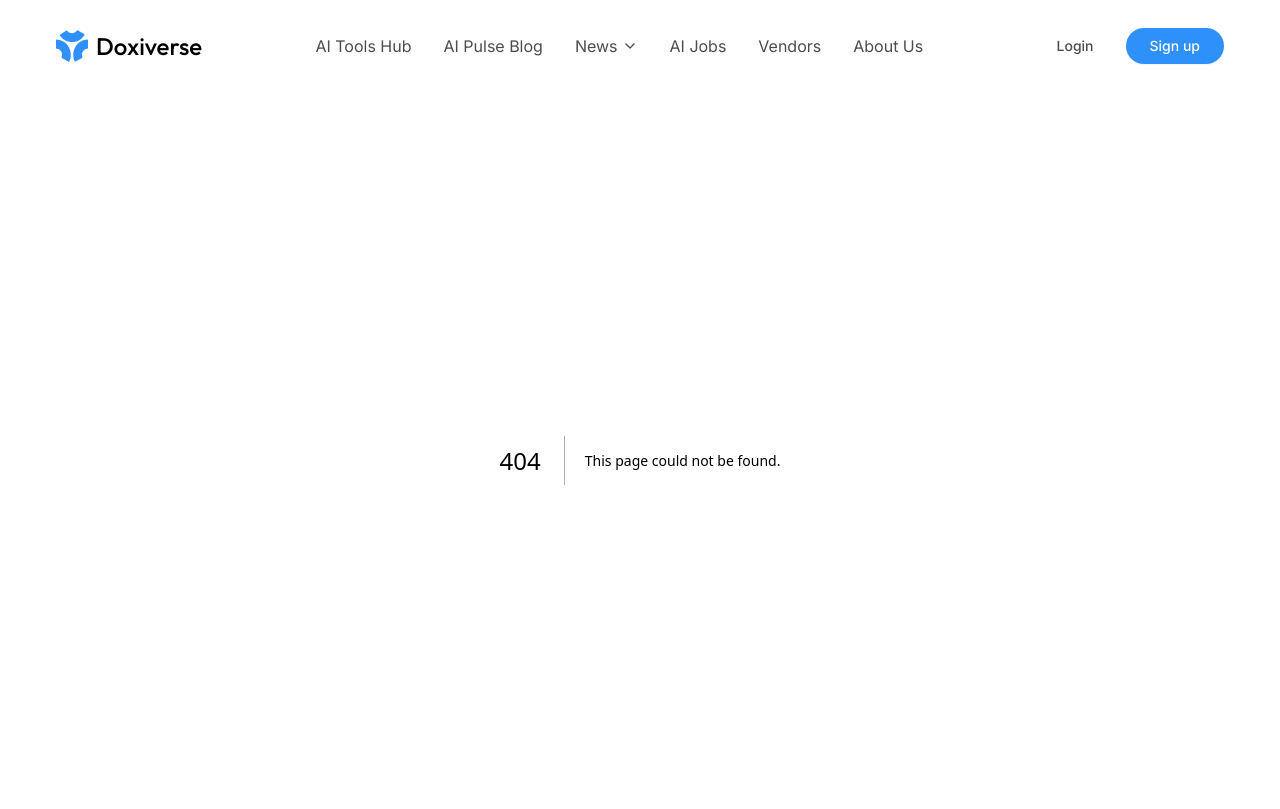
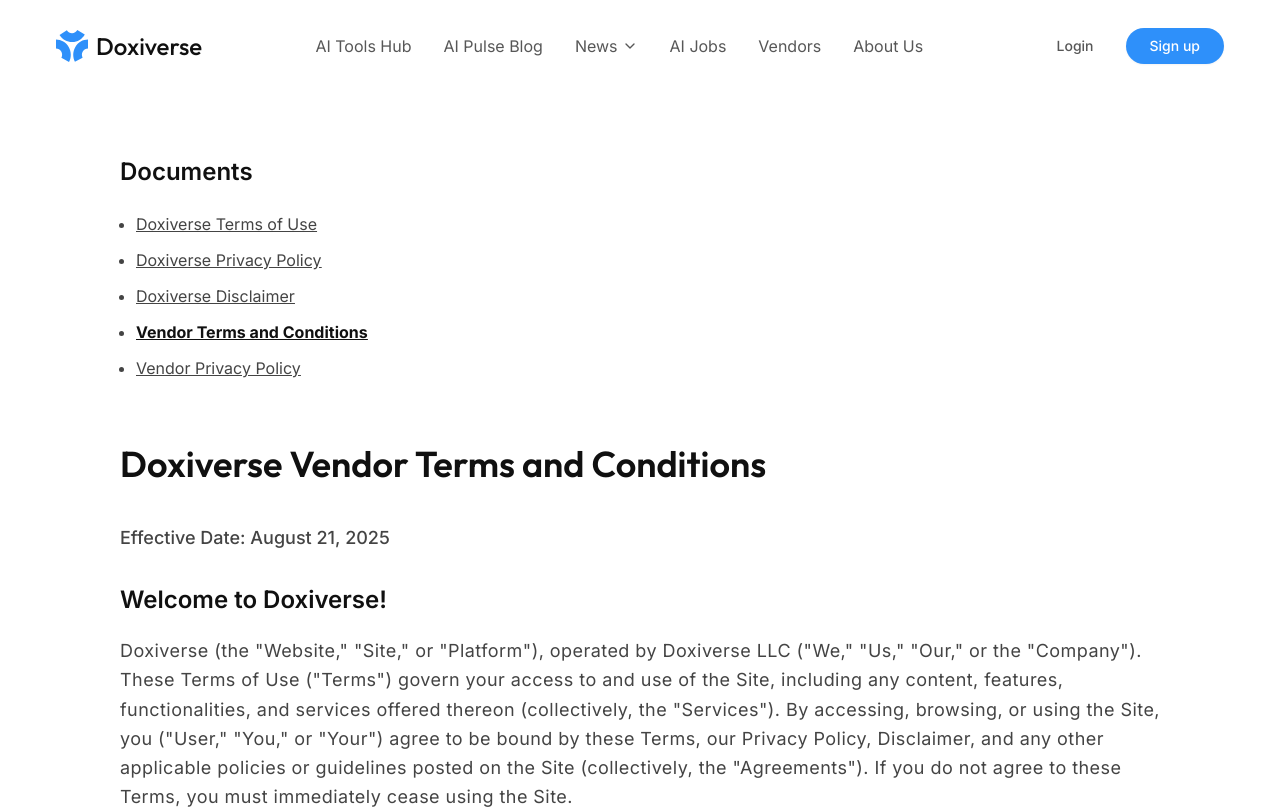
Before and after one commit to doxiversellc-create/front-end, a Next.js app: page /documents/vendor/terms in a window 1280 px wide. Before the commit this address had no page. Shown: the top 809 px of the page. Built offline with nearby package versions, Linux system fonts and the light colour scheme.

Commit message:
Add DocumentLayout and DocumentsNav components; create pages for terms of use, privacy policy, disclaimer, and vendor documents

```diff
--- /dev/null
+++ b/app/documents/_components/DocumentLayout.tsx
@@ -0,0 +1,28 @@
+import { ReactNode } from "react";
+import DocumentsNav from "./DocumentsNav";
+
+interface DocumentLayoutProps {
+  title: string;
+  effectiveDate?: string;
+  children: ReactNode;
+}
+
+export default function DocumentLayout({ title, effectiveDate, children }: DocumentLayoutProps) {
+  return (
+    <div className="w-full mx-auto px-4 lg:px-0 py-8 max-w-[1040px] mb-20">
+      <DocumentsNav />
+
+      <article className="prose prose-lg max-w-none space-y-6 lg:space-y-10">
+        <h1 className="text-2xl md:text-4xl font-outfit font-semibold">{title}</h1>
+
+        {effectiveDate && (
+          <div className="text-muted-foreground mb-8 text-md md:text-lg font-medium">
+            Effective Date: {effectiveDate}
+          </div>
+        )}
+
+        <div className="space-y-5">{children}</div>
+      </article>
+    </div>
+  );
+}
--- /dev/null
+++ b/app/documents/_components/DocumentsNav.tsx
@@ -0,0 +1,54 @@
+"use client";
+
+import Link from "next/link";
+import { usePathname } from "next/navigation";
+
+const documents = [
+  {
+    title: "Doxiverse Terms of Use",
+    href: "/documents/terms-of-use",
+  },
+  {
+    title: "Doxiverse Privacy Policy",
+    href: "/documents/privacy-policy",
+  },
+  {
+    title: "Doxiverse Disclaimer",
+    href: "/documents/disclaimer",
+  },
+  {
+    title: "Vendor Terms and Conditions",
+    href: "/documents/vendor/terms",
+  },
+  {
+    title: "Vendor Privacy Policy",
+    href: "/documents/vendor/privacy-policy",
+  },
+];
+
+export default function DocumentsNav() {
+  const pathname = usePathname();
+
+  return (
+    <nav className="my-16">
+      <h2 className="text-2xl font-semibold mb-7">Documents</h2>
+      <ul className="space-y-4 list-disc pl-4">
+        {documents.map(doc => (
+          <li
+            key={doc.href}
+            className="text-muted-foreground hover:text-foreground transition-all underline duration-300 hover:font-semibold"
+          >
+            <Link
+              href={doc.href}
+              className={`hover:text-foreground transition-colors block -mt-1 ${
+                pathname === doc.href ? "text-foreground font-bold" : "text-muted-foreground"
+              }`}
+            >
+              {doc.title}
+            </Link>
+          </li>
+        ))}
+      </ul>
+    </nav>
+  );
+}
--- /dev/null
+++ b/app/documents/disclaimer/page.tsx
@@ -0,0 +1,22 @@
+import DocumentLayout from "../_components/DocumentLayout";
+
+export default function page() {
+  return (
+    <DocumentLayout title="Doxiverse Disclaimer" effectiveDate="August 11, 2025">
+      <section className="space-y-5">
+        <h2 className="text-xl md:text-2xl font-semibold font-inter">Welcome to Doxiverse!</h2>
+        <p className="text-muted-foreground text-sm md:text-md lg:text-lg font-inter leading-relaxed tracking-wide">
+          Doxiverse (the &quot;Website,&quot; &quot;Site,&quot; or &quot;Platform&quot;), operated
+          by Doxiverse LLC (&quot;We,&quot; &quot;Us,&quot; &quot;Our,&quot; or the
+          &quot;Company&quot;). These Terms of Use (&quot;Terms&quot;) govern your access to and use
+          of the Site, including any content, features, functionalities, and services offered
+          thereon (collectively, the &quot;Services&quot;). By accessing, browsing, or using the
+          Site, you (&quot;User,&quot; &quot;You,&quot; or &quot;Your&quot;) agree to be bound by
+          these Terms, our Privacy Policy, Disclaimer, and any other applicable policies or
+          guidelines posted on the Site (collectively, the &quot;Agreements&quot;). If you do not
+          agree to these Terms, you must immediately cease using the Site.
+        </p>
+      </section>
+    </DocumentLayout>
+  );
+}
--- /dev/null
+++ b/app/documents/privacy-policy/page.tsx
@@ -0,0 +1,22 @@
+import DocumentLayout from "../_components/DocumentLayout";
+
+export default function page() {
+  return (
+    <DocumentLayout title="Doxiverse Privacy Policy" effectiveDate="August 11, 2025">
+      <section className="space-y-5">
+        <h2 className="text-xl md:text-2xl font-semibold font-inter">Welcome to Doxiverse!</h2>
+        <p className="text-muted-foreground text-sm md:text-md lg:text-lg font-inter leading-relaxed tracking-wide">
+          Doxiverse (the &quot;Website,&quot; &quot;Site,&quot; or &quot;Platform&quot;), operated
+          by Doxiverse LLC (&quot;We,&quot; &quot;Us,&quot; &quot;Our,&quot; or the
+          &quot;Company&quot;). These Terms of Use (&quot;Terms&quot;) govern your access to and use
+          of the Site, including any content, features, functionalities, and services offered
+          thereon (collectively, the &quot;Services&quot;). By accessing, browsing, or using the
+          Site, you (&quot;User,&quot; &quot;You,&quot; or &quot;Your&quot;) agree to be bound by
+          these Terms, our Privacy Policy, Disclaimer, and any other applicable policies or
+          guidelines posted on the Site (collectively, the &quot;Agreements&quot;). If you do not
+          agree to these Terms, you must immediately cease using the Site.
+        </p>
+      </section>
+    </DocumentLayout>
+  );
+}
--- /dev/null
+++ b/app/documents/terms-of-use/page.tsx
@@ -0,0 +1,22 @@
+import DocumentLayout from "../_components/DocumentLayout";
+
+export default function TermsOfUsePage() {
+  return (
+    <DocumentLayout title="Doxiverse Terms of Use" effectiveDate="August 13, 2025">
+      <section className="space-y-5">
+        <h2 className="text-xl md:text-2xl font-semibold font-inter">Welcome to Doxiverse!</h2>
+        <p className="text-muted-foreground text-sm md:text-md lg:text-lg font-inter leading-relaxed tracking-wide">
+          Doxiverse (the &quot;Website,&quot; &quot;Site,&quot; or &quot;Platform&quot;), operated
+          by Doxiverse LLC (&quot;We,&quot; &quot;Us,&quot; &quot;Our,&quot; or the
+          &quot;Company&quot;). These Terms of Use (&quot;Terms&quot;) govern your access to and use
+          of the Site, including any content, features, functionalities, and services offered
+          thereon (collectively, the &quot;Services&quot;). By accessing, browsing, or using the
+          Site, you (&quot;User,&quot; &quot;You,&quot; or &quot;Your&quot;) agree to be bound by
+          these Terms, our Privacy Policy, Disclaimer, and any other applicable policies or
+          guidelines posted on the Site (collectively, the &quot;Agreements&quot;). If you do not
+          agree to these Terms, you must immediately cease using the Site.
+        </p>
+      </section>
+    </DocumentLayout>
+  );
+}
--- /dev/null
+++ b/app/documents/vendor/privacy-policy/page.tsx
@@ -0,0 +1,23 @@
+import DocumentLayout from "../../_components/DocumentLayout";
+
+export default function page() {
+  return (
+    <DocumentLayout title="Doxiverse Vendor Privacy Policy" effectiveDate="August 21, 2025">
+      <section className="space-y-5">
+        <h2 className="text-xl md:text-2xl font-semibold font-inter">Welcome to Doxiverse!</h2>
+
+        <p className="text-muted-foreground text-sm md:text-md lg:text-lg font-inter leading-relaxed tracking-wide">
+          Doxiverse (the &quot;Website,&quot; &quot;Site,&quot; or &quot;Platform&quot;), operated
+          by Doxiverse LLC (&quot;We,&quot; &quot;Us,&quot; &quot;Our,&quot; or the
+          &quot;Company&quot;). These Terms of Use (&quot;Terms&quot;) govern your access to and use
+          of the Site, including any content, features, functionalities, and services offered
+          thereon (collectively, the &quot;Services&quot;). By accessing, browsing, or using the
+          Site, you (&quot;User,&quot; &quot;You,&quot; or &quot;Your&quot;) agree to be bound by
+          these Terms, our Privacy Policy, Disclaimer, and any other applicable policies or
+          guidelines posted on the Site (collectively, the &quot;Agreements&quot;). If you do not
+          agree to these Terms, you must immediately cease using the Site.
+        </p>
+      </section>
+    </DocumentLayout>
+  );
+}
--- /dev/null
+++ b/app/documents/vendor/terms/page.tsx
@@ -0,0 +1,23 @@
+import DocumentLayout from "../../_components/DocumentLayout";
+
+export default function page() {
+  return (
+    <DocumentLayout title="Doxiverse Vendor Terms and Conditions" effectiveDate="August 21, 2025">
+      <section className="space-y-5">
+        <h2 className="text-xl md:text-2xl font-semibold font-inter">Welcome to Doxiverse!</h2>
+
+        <p className="text-muted-foreground text-sm md:text-md lg:text-lg font-inter leading-relaxed tracking-wide">
+          Doxiverse (the &quot;Website,&quot; &quot;Site,&quot; or &quot;Platform&quot;), operated
+          by Doxiverse LLC (&quot;We,&quot; &quot;Us,&quot; &quot;Our,&quot; or the
+          &quot;Company&quot;). These Terms of Use (&quot;Terms&quot;) govern your access to and use
+          of the Site, including any content, features, functionalities, and services offered
+          thereon (collectively, the &quot;Services&quot;). By accessing, browsing, or using the
+          Site, you (&quot;User,&quot; &quot;You,&quot; or &quot;Your&quot;) agree to be bound by
+          these Terms, our Privacy Policy, Disclaimer, and any other applicable policies or
+          guidelines posted on the Site (collectively, the &quot;Agreements&quot;). If you do not
+          agree to these Terms, you must immediately cease using the Site.
+        </p>
+      </section>
+    </DocumentLayout>
+  );
+}
--- a/components/Footer.tsx
+++ b/components/Footer.tsx
@@ -118,13 +118,19 @@ export default function Footer() {
             <span className="opacity-70">All rights reserved 2025</span>
           </p>
           <div className="flex items-center gap-6 text-sm">
-            <a href="#" className="opacity-70 hover:opacity-100 transition-colors">
+            <Link
+              href="/documents/terms-of-use"
+              className="opacity-70 hover:opacity-100 transition-colors"
+            >
               Terms of Use
-            </a>
+            </Link>
             <span className="text-muted-foreground/70">•</span>
-            <a href="#" className="opacity-70 hover:opacity-100 transition-colors">
+            <Link
+              href="/documents/privacy-policy"
+              className="opacity-70 hover:opacity-100 transition-colors"
+            >
               Privacy Policy
-            </a>
+            </Link>
           </div>
         </div>
       </div>
```
